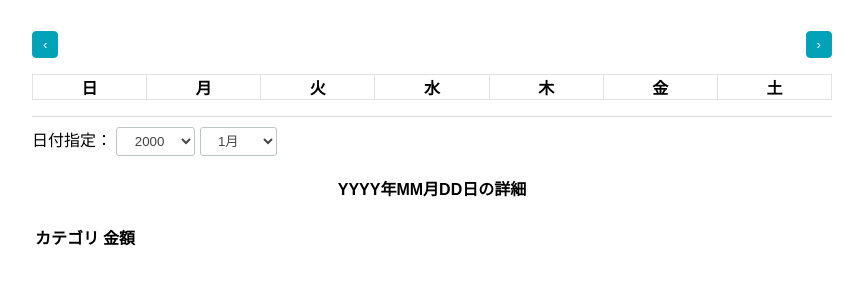
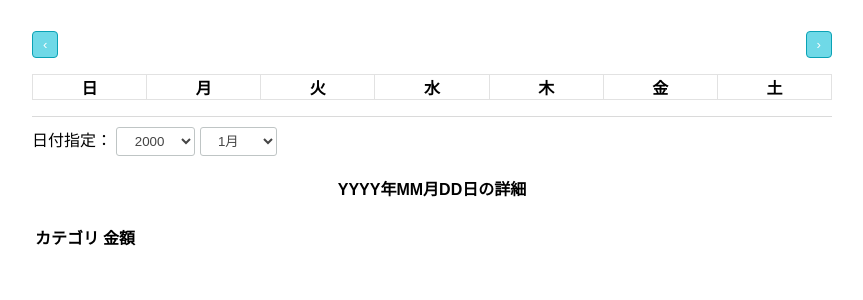
Before and after one commit to 2023AIT-OOP2-G14/Kakeibo, a Flask app: page /calendar in a window 1280 px wide. Shown: the part 72-372 px from the top of the page, without its empty margins (208-1071 px from the left). Run offline with Flask 3, Linux system fonts and the light colour scheme; data that the repository does not hold is empty.

Commit message:
色の修正

```diff
--- a/static/calendar.css
+++ b/static/calendar.css
@@ -23,7 +23,7 @@
     cursor: pointer;
     display: inline-block;
     zoom: 1;
-    background: #00a2b7;
+    background: #6fd9e7;
     color: #fff;
     border: 1px solid #0aa2b5;
     border-radius: 4px;
```
